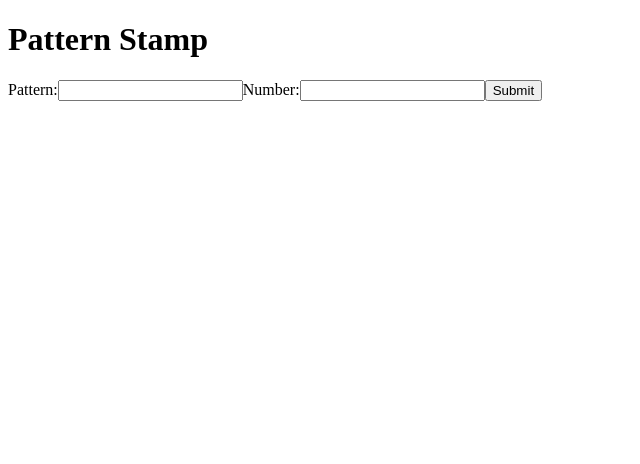
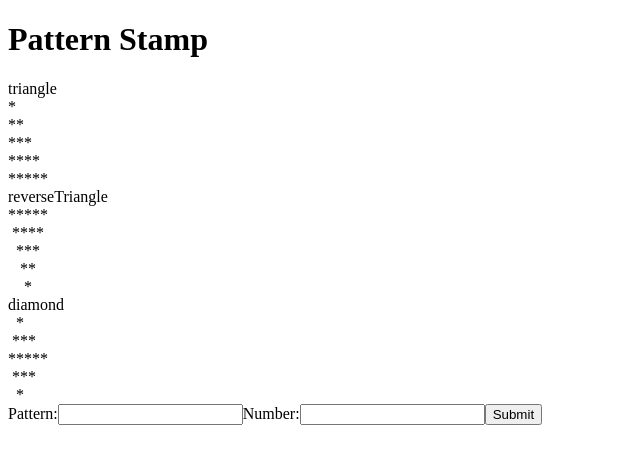
Before and after one commit to bohyeon-n/youngint-lesson, a React app: page / in a window 1280 px wide. Shown: the top 464 px of the page, without its empty margins (0-640 px from the left). Built offline with nearby package versions, Linux system fonts and the light colour scheme.

Commit message:
패턴 선택 리스트 추가

```diff
--- /dev/null
+++ b/src/components/List.tsx
@@ -0,0 +1,22 @@
+import * as React from "react";
+import { Pattern } from "../components/Pattern";
+
+export interface ListProps {
+  readonly list: string[];
+  readonly handleItemClick: Function;
+}
+export class List extends React.Component<ListProps, {}> {
+  render() {
+    const { list, handleItemClick } = this.props;
+    return (
+      <React.Fragment>
+        {list.map((item, index) => (
+          <div key={index} onClick={e => handleItemClick(item)}>
+            <div>{item}</div>
+            <Pattern number={5} shape="*" pattern={item} />
+          </div>
+        ))}
+      </React.Fragment>
+    );
+  }
+}
--- a/src/pages/MainPage.tsx
+++ b/src/pages/MainPage.tsx
@@ -1,7 +1,7 @@
 import * as React from "react";
 import { FormContainer } from "../containers/FormContainer";
 import { Pattern } from "../components/Pattern";
-
+import { List } from "../components/List";
 export default class MainPage extends React.Component {
   state = {
     submitSuccess: false,
@@ -18,12 +18,19 @@ export default class MainPage extends React.Component {
       shape
     });
   };
-
+  onSelectPattern = (pattern: string): void => {
+    console.log(pattern);
+    this.setState({
+      pattern
+    });
+  };
   render() {
     const { pattern, shape, number, submitSuccess } = this.state;
+    const patterns = ["triangle", "reverseTriangle", "diamond"];
     return (
       <div>
         <h1>Pattern Stamp</h1>
+        <List list={patterns} handleItemClick={this.onSelectPattern} />
         <FormContainer drawPattern={this.drawPattern} />
         {submitSuccess ? (
           <Pattern
```
